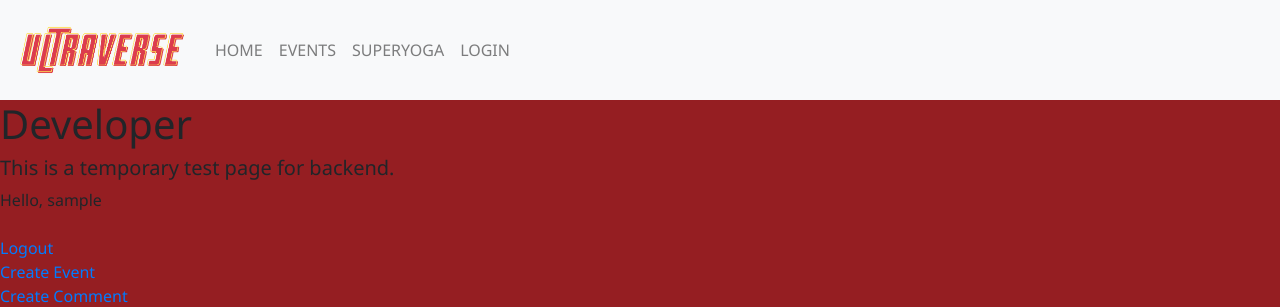
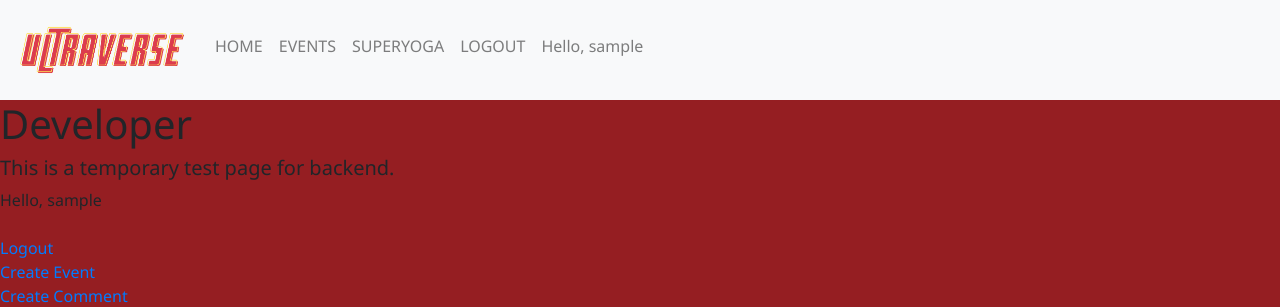
Before and after one commit to msaini26/ultraverse, a Django app: page /developer/ in a window 1280 px wide. Shown: the top 307 px of the page. Run offline with Django 4.2, Linux system fonts and the light colour scheme; the visitor is signed in with stand-in values (Sample User, id 1); some libraries are stand-ins or nearby versions.

Commit message:
Login and Register added to navbar

```diff
--- a/users/templates/navbar.html
+++ b/users/templates/navbar.html
@@ -16,10 +16,25 @@
         <li class="nav-item">
             <a class="nav-link" href="{% url 'superyoga' %}">SUPERYOGA</a>
         </li>
-        <li class="nav-item">
-          <a class="nav-link" href="{% url 'login' %}">LOGIN</a>
-        </li>
 
+
+        {% if request.user.is_authenticated %}
+          <li class="nav-item">
+            <a class="nav-link" href="{% url 'logout' %}">LOGOUT</a>
+          </li>
+          <span class="nav-link"> Hello, {{ request.user }} </span>
+          {% else %}
+          <li class="nav-item">
+            <a class="nav-link" href="{% url 'login' %}">LOGIN</a>
+          </li>
+          <li class="nav-item">
+            <a class="nav-link" href="{% url 'register' %}">REGISTER</a>
+          </li>
+        {% endif %}
+
+        <br><br>
+        <span></span>
+        <br>
       </ul>
     </div>
   </nav>
```
